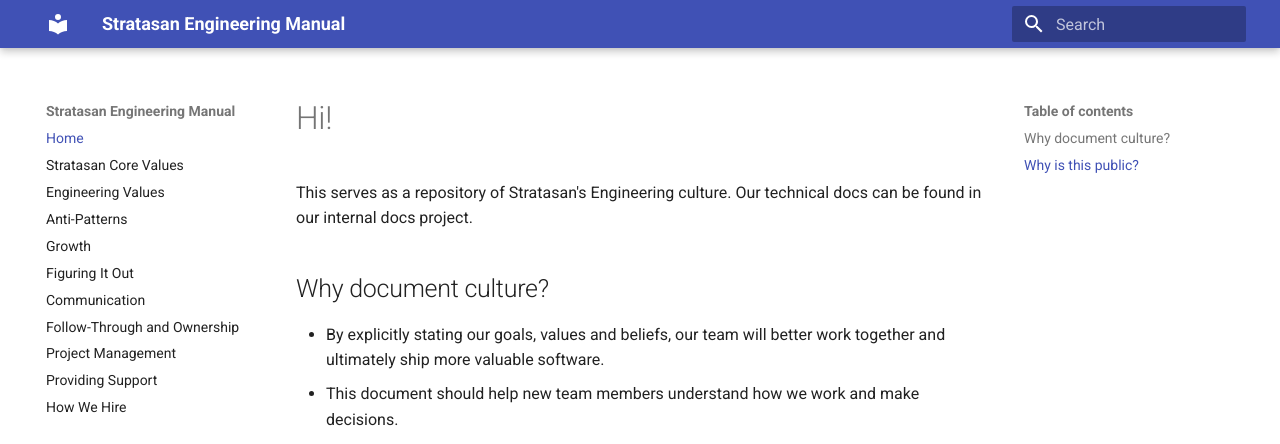
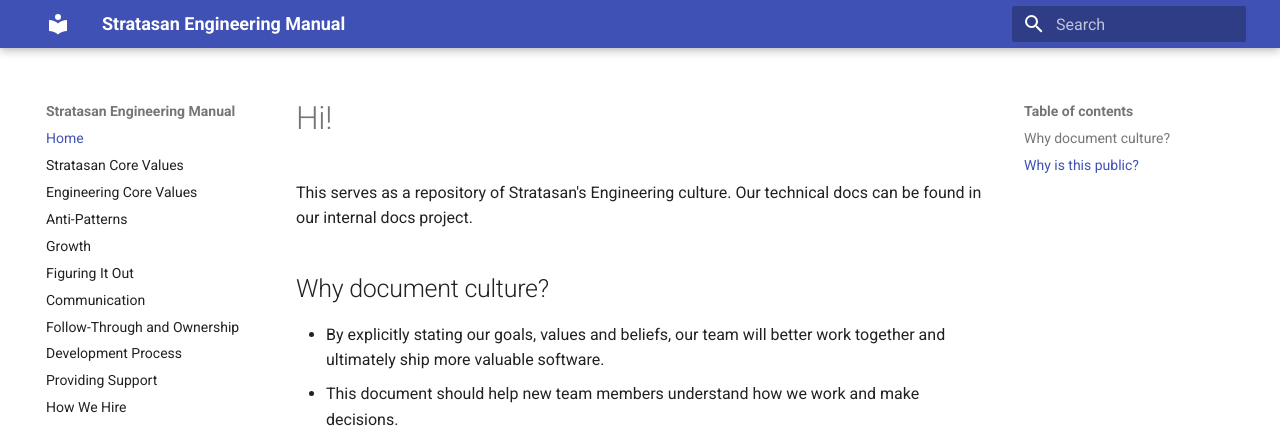
Before and after one commit to stratasan/engineering, an MkDocs documentation site: the page built from docs/index.md, in a window 1280 px wide. Shown: the top 444 px of the page. Built offline with MkDocs 1.6.1 and Material for MkDocs 9.7.7, drawn with Linux system fonts in a browser that asks for light colours; old or Windows-style settings are respelled for this version of MkDocs.

Commit message:
Update page titles to match on-page headings

```diff
--- a/mkdocs.yml
+++ b/mkdocs.yml
@@ -1,15 +1,15 @@
 site_name: Stratasan Engineering Manual
 pages:
-    - Home: index.md
-    - Stratasan Core Values: core_values.md
-    - Engineering Values: engineering_core_values.md
-    - Anti-Patterns: engineering_anti_patterns.md
-    - Growth: growth.md
-    - Figuring It Out: figuring-it-out.md
-    - Communication: how_we_communicate.md
-    - Follow-Through and Ownership: ownership.md
-    - Project Management: github.md
-    - Providing Support: support.md
-    - How We Hire: how-we-hire.md
+  - Home: index.md
+  - Stratasan Core Values: core_values.md
+  - Engineering Core Values: engineering_core_values.md
+  - Anti-Patterns: engineering_anti_patterns.md
+  - Growth: growth.md
+  - Figuring It Out: figuring-it-out.md
+  - Communication: how_we_communicate.md
+  - Follow-Through and Ownership: ownership.md
+  - Development Process: development_process.md
+  - Providing Support: support.md
+  - How We Hire: how-we-hire.md
 theme: material
 copyright: Made with love by Stratasan Developers. Built and deployed via GH Actions.
```
